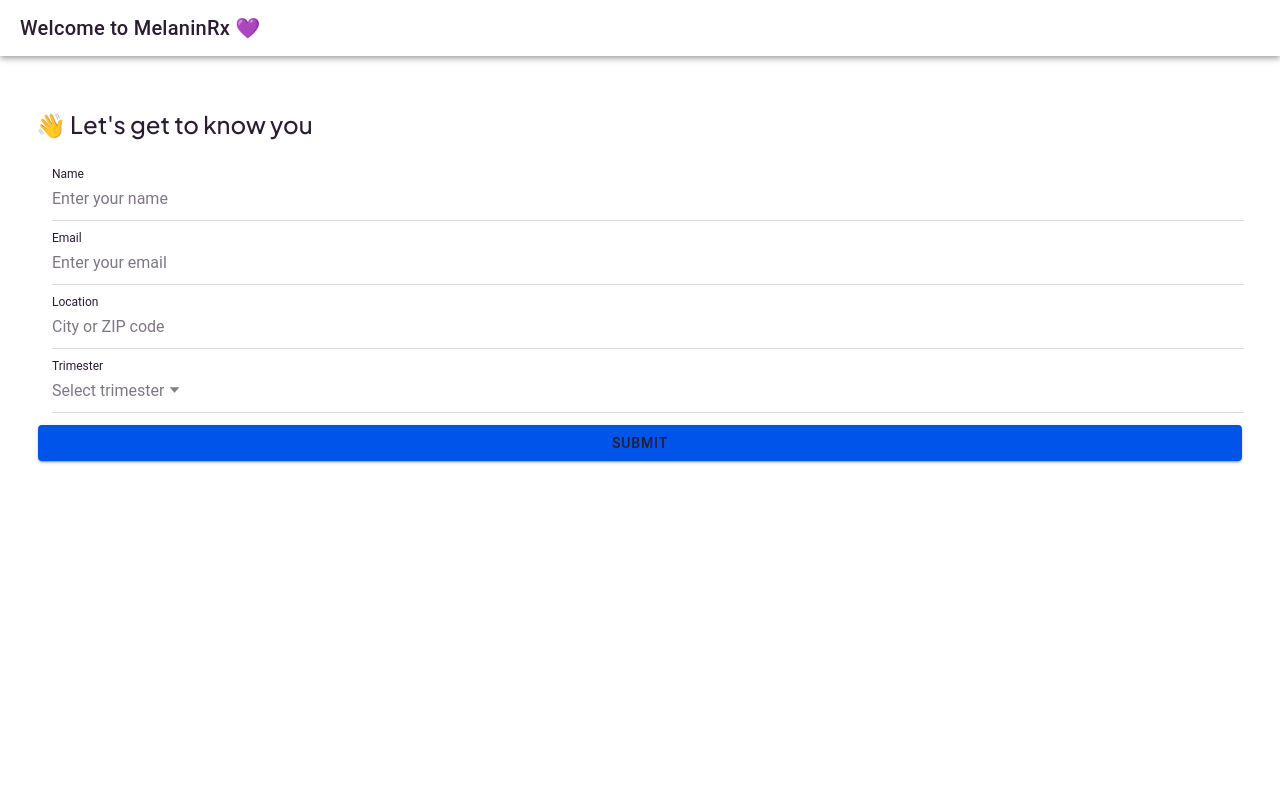
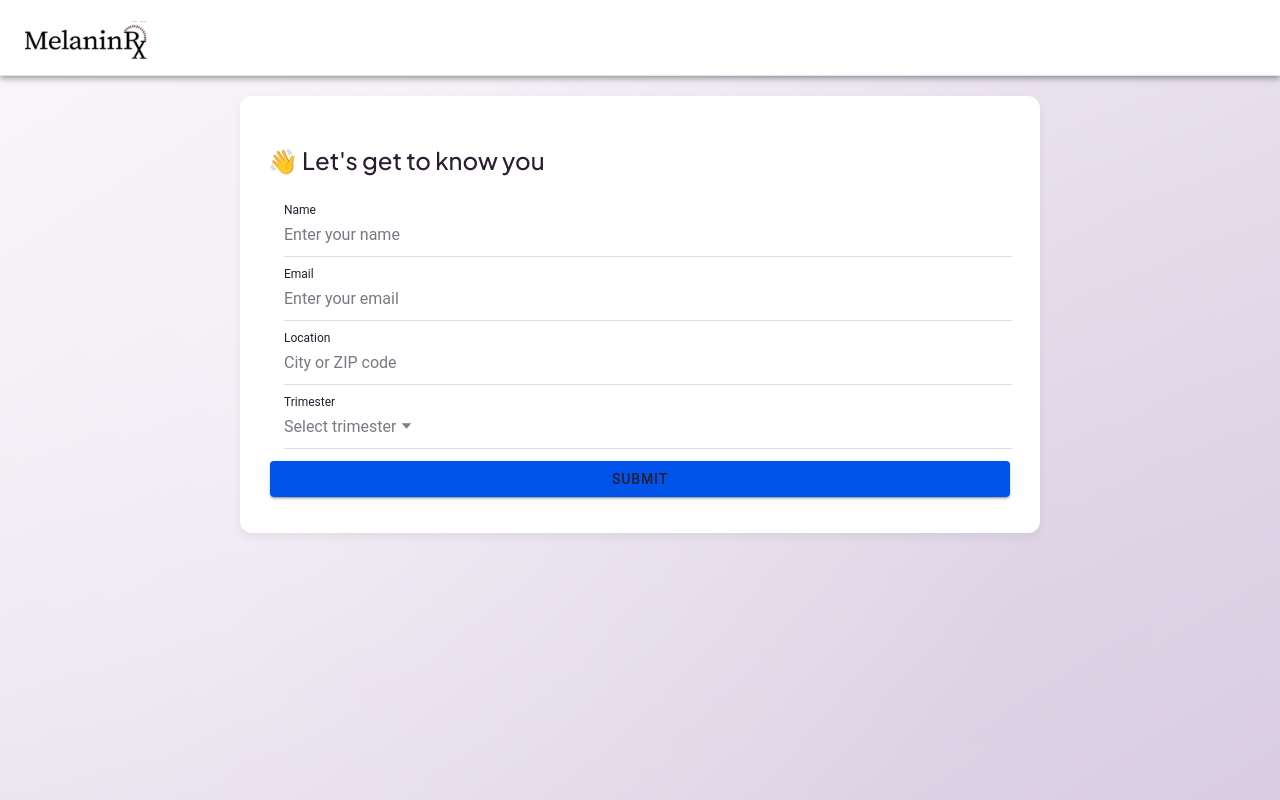
Before and after one commit to MelaninRx/melanin-rx, a React (Vite) app in the folder myApp/: page /onboarding in a window 1280 px wide. Built offline with nearby package versions, Linux system fonts and the light colour scheme; no server answers; a web font is replaced by a local one.

Commit message:
adjust the UI layout

```diff
--- /dev/null
+++ b/myApp/src/pages/Onboarding.css
@@ -0,0 +1,76 @@
+@import url('https://fonts.googleapis.com/css2?family=Plus+Jakarta+Sans:wght@400;500;600;700&display=swap');
+
+:root {
+  /* Brand palette */
+  --color-primary: #73587e;
+  --color-secondary: #d8cbe1;
+  --color-accent: #a98bb3;
+  --color-light: #f7f5f8;
+  --color-mid: #e2d9e8;
+
+  /* Text */
+  --text-primary: #2a1d31;
+  --text-secondary: #55405e;
+  --text-light: #ffffff;
+  --text-muted: #7d6c87;
+
+  /* Gradients */
+  --gradient-bg: linear-gradient(to bottom right, #f8f6fa, #d8cbe1);
+  --gradient-panel: linear-gradient(180deg, #faf8fc, #ece5f2);
+  --gradient-button: linear-gradient(135deg, #7f5d8c, #a98bb3);
+}
+
+
+body, html, #root, ion-app, ion-page, ion-content {
+  background: var(--gradient-bg);
+  color: var(--text-primary);
+  font-family: 'Plus Jakarta Sans', 'Courier New', monospace !important;
+  min-height: 100vh;
+  margin: 0;
+  padding: 0;
+}
+
+.onboarding-header {
+  --background: #ffffff !important;
+  color: var(--text-primary);
+  border-bottom: 1px solid #e5e5e5;
+}
+
+.header-left{
+  width: 125px;
+  height: 70px;
+  display: flex;
+  justify-content: center;
+  align-items: center;
+  margin: 5px 0 0 25px;
+  cursor: pointer;
+}
+
+.header-left ion-icon
+ {
+  width: 125px;
+  height: 70px;
+}
+
+.onboarding-bg {
+  --background:
+    radial-gradient(circle at 20% 30%, rgba(248, 246, 250, 0.5) 0%, rgba(248, 246, 250, 0) 70%),
+    radial-gradient(circle at 80% 70%, rgba(216, 203, 225, 0.3) 0%, rgba(216, 203, 225, 0) 70%),
+    linear-gradient(to bottom right, #f8f6fa, #d8cbe1);
+}
+
+.onboarding-container {
+  display: flex;
+  justify-content: center;
+  padding: 20px;
+}
+
+/* The main white box */
+.onboarding-card {
+  background: #ffffff;
+  width: 100%;
+  max-width: 800px;
+  padding: 32px 28px;
+  border-radius: 12px;
+  box-shadow: 0 4px 10px rgba(0,0,0,0.06);
+}
--- a/myApp/src/pages/Onboarding.tsx
+++ b/myApp/src/pages/Onboarding.tsx
@@ -4,25 +4,29 @@
   IonPage,
   IonTitle,
   IonToolbar,
+  IonIcon
 } from "@ionic/react";
 import OnboardingForm from "../components/OnboardingForm";
+import "./Onboarding.css"
+import MelaninRxIcon from '../icons/MelaninRX.svg';
 
 const OnboardingPage: React.FC = () => {
   return (
     <IonPage>
-      <IonHeader>
+
+      <IonHeader className="onboarding-header">
         <IonToolbar>
-          <IonTitle>Welcome to MelaninRx 💜</IonTitle>
+          <div className="header-left">
+            <IonIcon icon={MelaninRxIcon} />
+          </div>
         </IonToolbar>
       </IonHeader>
-      <IonContent className="ion-padding ion-color-light">
-        <div style={{
-          background: '#ffffff',
-          color: '#000000',
-          minHeight: '100%',
-          padding: '20px'
-        }}>
-          <OnboardingForm />
+
+      <IonContent className="onboarding-bg">
+        <div className="onboarding-container">
+          <div className="onboarding-card">
+            <OnboardingForm />
+          </div>
         </div>
       </IonContent>
     </IonPage>
```
